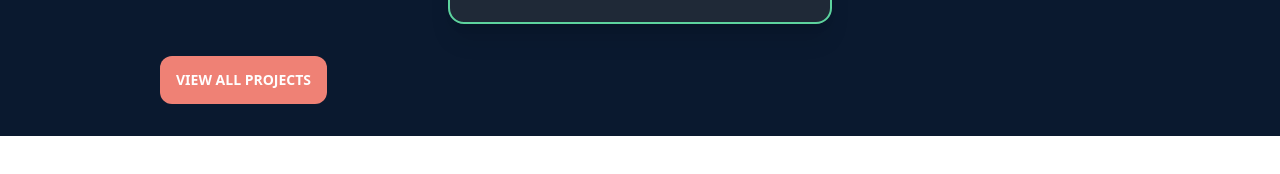
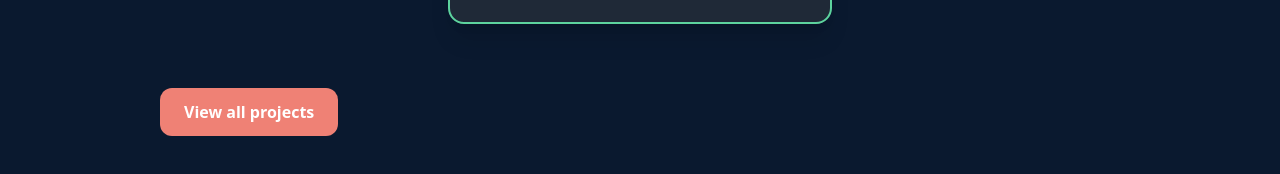
Before and after one commit to Suvraneel/portfolio, a Next.js app: page / in a window 1280 px wide. Shown: the part 4283-4457 px from the top of the page. Before the commit the page ends 4419 px from the top, so only its background shows below. Built offline with nearby package versions, Linux system fonts and the light colour scheme.

Commit message:
Added category to all the projects

```diff
--- a/src/components/projects/ProjectCard.tsx
+++ b/src/components/projects/ProjectCard.tsx
@@ -21,8 +21,17 @@ const ProjectCard = ({
                     className='absolute flex items-center justify-center w-60 h-60 transition-opacity opacity-0 bg-slate-700 hover:opacity-90'>
                     <Button variant={"secondary"} className='m-auto btn bg-secondary hover:bg-[aquamarine]
                         hover:text-black' onClick={() => openWebPage(projectLink)}>Learn More</Button>
+                    <div
+                        className="absolute flex rounded-r items-center justify-center top-0">
+                    <span
+                        className="px-4 rounded-b bg-secondary font-bold text-white flex align-center w-max
+                        transition duration-300 ease">
+                        {category}
+                    </span>
+                    </div>
                 </div>
                 <img className='w-60 h-60' src={imageLink} alt="Project Image"/>
+
                 <div className="absolute left-0 bottom-0 mx-4 space-x-2 my-4 items-center">
                     <button
                         className='btn rounded-full bg-secondary text-white border-none hover:bg-[aquamarine] hover:text-black'>
--- a/src/components/projects/ProjectSection.tsx
+++ b/src/components/projects/ProjectSection.tsx
@@ -3,6 +3,7 @@ import Text from "../common/text";
 import {projectList} from "./projectList";
 import ProjectCard from "./ProjectCard";
 import {projects} from "../../utils/links";
+import Button from "../common/button";
 
 const ProjectSection = () => {
     return (
@@ -20,12 +21,13 @@ const ProjectSection = () => {
                     ))
                 }
             </div>
-            <button
-                className="btn btn-primary rounded-xl border-none bg-secondary hover:bg-primary my-8"
+            <Button
+                variant={"rounded_with_secondary"}
+                className="rounded-xl my-16"
                 onClick={
                     () => window.open(projects, "_blank")
                 }>View all projects
-            </button>
+            </Button>
         </div>
     );
 };
```
